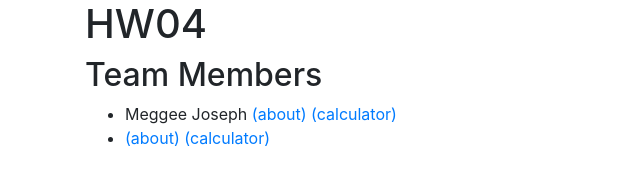
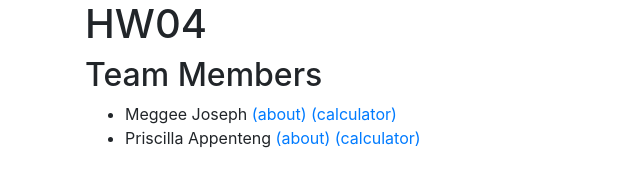
Before and after one commit to meggeejoseph/TheBAB, a plain HTML site: page about.html in a window 1280 px wide. Shown: the whole page, without its empty margins (0-640 px from the left). Drawn offline with nearby package versions, Linux system fonts and the light colour scheme.

Commit message:
Update about.html

```diff
--- a/about.html
+++ b/about.html
@@ -18,7 +18,7 @@
         <a href="aboutTim.html">(about)</a>
         <a href="calcTim.html">(calculator)</a>
     </li>
-    <li>
+    <li> Priscilla Appenteng
         <a href="aboutLuis.html">(about)</a>
         <a href="calcLuis.html">(calculator)</a>
     </li>
```
